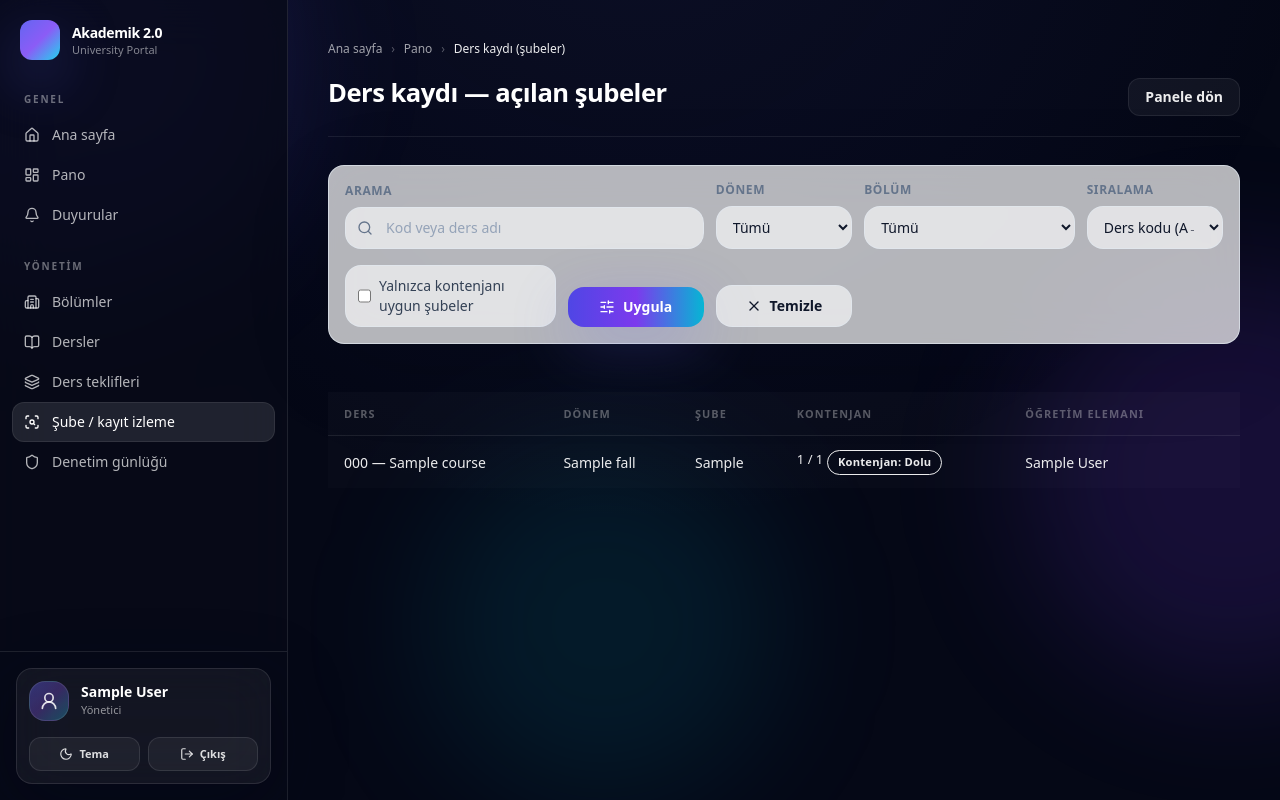
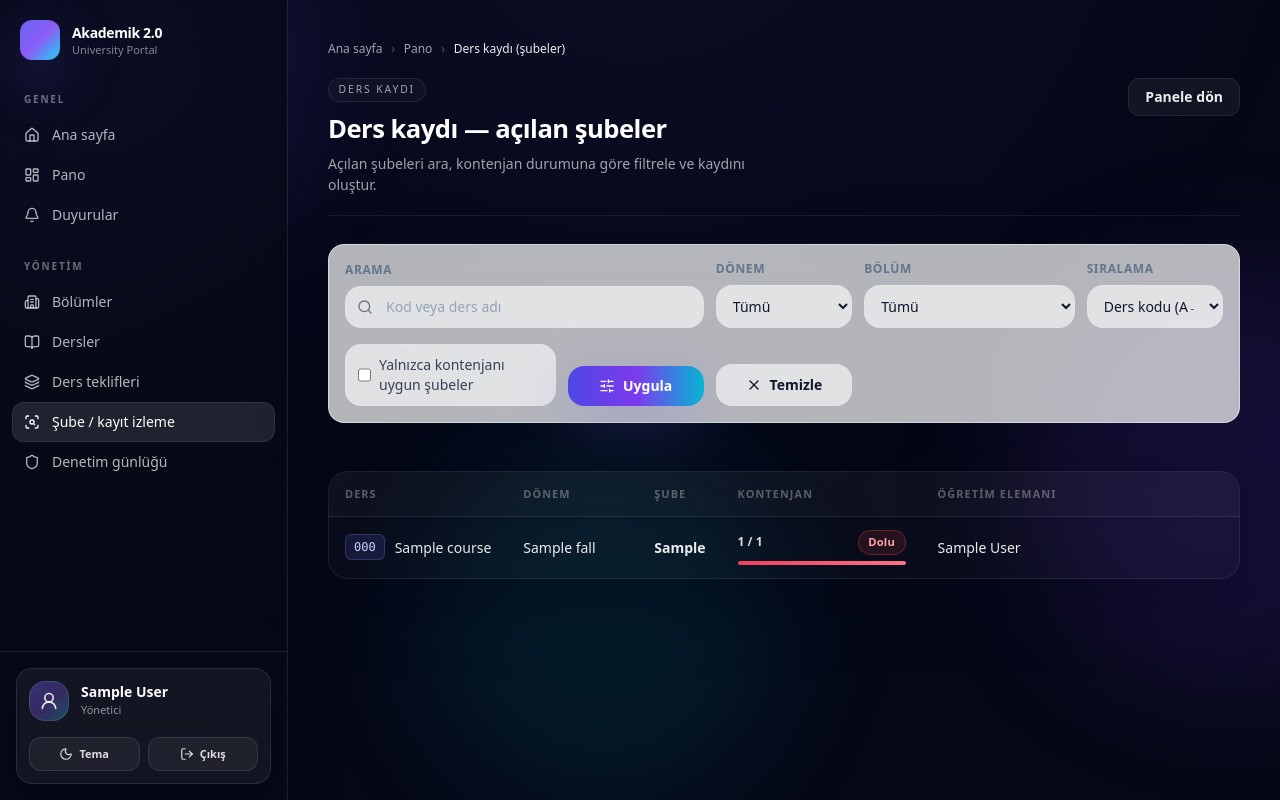
Before and after one commit to HimmetDemir45/student-course-selection-and-academic-management-program, a Django app: page /enrollments/sections/ in a window 1280 px wide. Run offline with Django 5.2, Linux system fonts and the light colour scheme; a user stored in the database is signed in; tables that the repository leaves empty hold one stand-in row (values such as "Sample post"); parts of the project's set-up code (start-up, migrations or seed data) failed here and were passed over; some libraries are stand-ins or nearby versions.

Commit message:
Aşama 4 / Grup A: ders & ders kaydı listelerini Akademik 2.0'a migre et
- courses/course_list.html: akd-table + akd-badge + ikonlu akd-btn,
  ders kodları için mono-font rozet
- courses/courseoffering_list.html: aynı pattern, ders sütununda
  kod+ad ikilisi
- enrollments/section_list.html: text-bg-* Bootstrap renk class'larını
  akd-badge--* varyasyonlarına çevir, phase14-capacity-bar yerine
  emerald/amber/rose gradient'li inline progress bar, blocker
  pill'leri akd-badge ile yeniden bağla, ders kaydı butonu
  akd-btn--primary

Toolbar include'ları (table_toolbar.html, *_filters.html) zaten
Tailwind ile modern olduğu için dokunulmadı.

```diff
--- a/templates/enrollments/section_list.html
+++ b/templates/enrollments/section_list.html
@@ -1,9 +1,11 @@
 {% extends "base.html" %}
 {% load i18n %}
-{% block title %}{% trans "Ders kaydı — şubeler" %}{% endblock %}
+
+{% block title %}{% trans "Ders kaydı — şubeler — Akademik 2.0" %}{% endblock %}
+
 {% block content %}
 {% trans "Ders kaydı — açılan şubeler" as section_title %}
-{% include "includes/page_header.html" with header_title=section_title header_actions_template="includes/page_header_actions/enrollment_section.html" %}
+{% include "includes/page_header.html" with header_title=section_title header_eyebrow=_("Ders kaydı") header_subtitle=_("Açılan şubeleri ara, kontenjan durumuna göre filtrele ve kaydını oluştur.") header_actions_template="includes/page_header_actions/enrollment_section.html" %}
 
 {% trans "Şube filtreleri" as section_toolbar_aria %}
 {% trans "Kod veya ders adı" as section_toolbar_placeholder %}
@@ -13,94 +15,116 @@
 {% if not sections %}
     {% trans "Şube bulunamadı" as section_empty_title %}
     {% trans "Kriterlere uygun şube bulunamadı. Filtreleri gevşetmeyi veya aramayı değiştirmeyi deneyin." as section_empty_message %}
-{% include "includes/empty_state.html" with empty_title=section_empty_title empty_message=section_empty_message %}
-{% endif %}
-
-<div class="phase17-table-wrap">
-<div class="table-responsive table-responsive-stack">
-<table class="table table-striped table-hover phase11-table phase17-table phase17-table--sticky align-middle">
+    {% include "includes/empty_state.html" with empty_title=section_empty_title empty_message=section_empty_message empty_icon="scan-search" %}
+{% else %}
+<div class="akd-table-wrap">
+    <table class="akd-table">
         <thead>
             <tr>
                 <th scope="col">{% trans "Ders" %}</th>
-        <th scope="col">{% trans "Dönem" %}</th>
-        <th scope="col">{% trans "Şube" %}</th>
-        <th scope="col">{% trans "Kontenjan" %}</th>
-        <th scope="col">{% trans "Öğretim elemanı" %}</th>
+                <th scope="col" style="width: 9rem;">{% trans "Dönem" %}</th>
+                <th scope="col" style="width: 5rem;">{% trans "Şube" %}</th>
+                <th scope="col" style="width: 14rem;">{% trans "Kontenjan" %}</th>
+                <th scope="col" style="width: 13rem;">{% trans "Öğretim elemanı" %}</th>
                 {% if user.is_authenticated and user.role == "student" %}
-        <th scope="col">{% trans "Önkoşul / çakışma" %}</th>
+                <th scope="col" style="width: 16rem;">{% trans "Önkoşul / çakışma" %}</th>
                 {% endif %}
-        <th scope="col"></th>
+                <th scope="col" style="width: 10rem;" class="text-end"></th>
             </tr>
         </thead>
         <tbody>
             {% for s in sections %}
             <tr>
-            <td>{{ s.offering.course.code }} — {{ s.offering.course.name }}</td>
-            <td>{{ s.offering.semester }}</td>
-            <td>{{ s.offering.section }}</td>
+                <td class="font-medium text-white">
+                    <div class="flex items-center gap-2.5">
+                        <span class="font-mono text-xs text-indigo-200 px-2 py-1 rounded-md bg-indigo-500/15 border border-indigo-400/25 flex-shrink-0">{{ s.offering.course.code }}</span>
+                        <span class="truncate text-white/90">{{ s.offering.course.name }}</span>
+                    </div>
+                </td>
+                <td class="text-white/75">{{ s.offering.semester }}</td>
+                <td class="text-white/85 font-semibold">{{ s.offering.section }}</td>
                 <td>
-                <div class="d-flex flex-column gap-1">
-                    <span class="small">{{ s.active_enrollment_count }} / {{ s.effective_quota }}</span>
+                    <div class="flex flex-col gap-1.5">
+                        <div class="flex items-center justify-between gap-2">
+                            <span class="text-xs text-white/85 font-semibold">{{ s.active_enrollment_count }} / {{ s.effective_quota }}</span>
                             {% if s.open_seats is not None %}
                                 {% if s.open_seats <= 0 %}
-                            <span class="badge text-bg-danger phase15-quota-badge">{% trans "Kontenjan: Dolu" %}</span>
+                                    <span class="akd-badge akd-badge--danger">{% trans "Dolu" %}</span>
                                 {% elif s.open_seats <= 3 %}
-                            <span class="badge text-bg-warning text-dark phase15-quota-badge">{% trans "Kontenjan: Son yerler" %}</span>
+                                    <span class="akd-badge akd-badge--warning">{% trans "Son yerler" %}</span>
                                 {% else %}
-                            <span class="badge text-bg-success phase15-quota-badge">{% trans "Kontenjan: Uygun" %}</span>
+                                    <span class="akd-badge akd-badge--success">{% trans "Uygun" %}</span>
                                 {% endif %}
                             {% endif %}
+                        </div>
                         {% if s.effective_quota %}
-                    <div class="phase14-capacity-bar mt-1 {% if s.capacity_pct >= 100 %}is-full{% elif s.capacity_pct >= 85 %}is-warn{% endif %}" aria-hidden="true">
-                        <span style="width: {% if s.capacity_pct > 100 %}100{% else %}{{ s.capacity_pct }}{% endif %}%;"></span>
+                        <div class="h-1 w-full rounded-full bg-white/10 overflow-hidden" aria-hidden="true">
+                            <div class="h-full transition-all
+                                {% if s.capacity_pct >= 100 %}bg-gradient-to-r from-rose-500 to-rose-400
+                                {% elif s.capacity_pct >= 85 %}bg-gradient-to-r from-amber-500 to-amber-400
+                                {% else %}bg-gradient-to-r from-emerald-500 to-emerald-400{% endif %}"
+                                style="width: {% if s.capacity_pct > 100 %}100{% else %}{{ s.capacity_pct }}{% endif %}%;"></div>
                         </div>
                         {% endif %}
                     </div>
                 </td>
-            <td>{% if s.offering.instructor %}{{ s.offering.instructor.user.get_full_name|default:s.offering.instructor.user.username }}{% else %}-{% endif %}</td>
+                <td class="text-white/75">
+                    {% if s.offering.instructor %}{{ s.offering.instructor.user.get_full_name|default:s.offering.instructor.user.username }}{% else %}—{% endif %}
+                </td>
                 {% if user.is_authenticated and user.role == "student" %}
                 <td>
                     {% if s.enrollment_preview %}
                         {% if s.enrollment_preview.eligible %}
-                        <span class="badge text-bg-success">{% trans "Ders kaydına uygun" %}</span>
+                            <span class="akd-badge akd-badge--success">
+                                <i data-lucide="check-circle-2" class="h-3 w-3"></i>{% trans "Uygun" %}
+                            </span>
                         {% else %}
-                        <div class="d-flex flex-column gap-1">
+                            <div class="flex flex-col gap-1">
                                 {% if s.enrollment_preview.blockers_display %}
                                     {% for b in s.enrollment_preview.blockers_display %}
-                                <span class="badge phase15-blocker-pill {% if b.kind == 'prerequisite' %}text-bg-secondary{% elif b.kind == 'conflict' %}text-bg-danger{% elif b.kind == 'capacity' %}text-bg-warning text-dark{% elif b.kind == 'window' %}text-bg-info text-dark{% else %}text-bg-light text-dark border{% endif %}">
-                                    {{ b.title }}: {{ b.detail }}
+                                        <span class="akd-badge
+                                            {% if b.kind == 'prerequisite' %}akd-badge--neutral
+                                            {% elif b.kind == 'conflict' %}akd-badge--danger
+                                            {% elif b.kind == 'capacity' %}akd-badge--warning
+                                            {% elif b.kind == 'window' %}akd-badge--info
+                                            {% else %}akd-badge--neutral{% endif %}"
+                                            style="white-space: normal; text-align: left;">
+                                            <strong>{{ b.title }}:</strong> {{ b.detail }}
                                         </span>
                                     {% endfor %}
                                 {% else %}
                                     {% for msg in s.enrollment_preview.blockers %}
-                                <span class="badge text-bg-danger phase15-blocker-pill">{{ msg }}</span>
+                                    <span class="akd-badge akd-badge--danger" style="white-space: normal; text-align: left;">{{ msg }}</span>
                                     {% endfor %}
                                 {% endif %}
                             </div>
                         {% endif %}
                     {% else %}
-                    <span class="text-muted">—</span>
+                        <span class="text-white/50">—</span>
                     {% endif %}
                 </td>
                 {% endif %}
-            <td>
+                <td class="text-end">
                     {% if user.is_authenticated and user.role == "student" %}
                     <form method="post" action="{% url 'enrollments:enroll' %}" class="d-inline">
                         {% csrf_token %}
                         <input type="hidden" name="section_id" value="{{ s.pk }}">
-                    <button type="submit" class="btn btn-sm btn-primary" {% if s.enrollment_preview and not s.enrollment_preview.eligible %}disabled aria-disabled="true" title="{% trans 'Önkoşul, çakışma veya kontenjan nedeniyle ders kaydı mümkün değil' %}"{% endif %} aria-label="{% trans 'Bu şubeye ders kaydı yap' %} {{ s.offering.course.code }}">
-                        {% trans "Ders kaydı" %}
+                        <button type="submit"
+                                class="akd-btn akd-btn--primary akd-btn--sm"
+                                {% if s.enrollment_preview and not s.enrollment_preview.eligible %}disabled aria-disabled="true" title="{% trans 'Önkoşul, çakışma veya kontenjan nedeniyle ders kaydı mümkün değil' %}"{% endif %}
+                                aria-label="{% trans 'Bu şubeye ders kaydı yap' %} {{ s.offering.course.code }}">
+                            <i data-lucide="plus" class="h-3.5 w-3.5"></i>
+                            <span>{% trans "Ders kaydı" %}</span>
                         </button>
                     </form>
                     {% endif %}
                 </td>
             </tr>
-    {% empty %}
-        <tr><td colspan="{% if user.is_authenticated and user.role == 'student' %}7{% else %}6{% endif %}" class="text-center text-muted">{% trans "Listelenecek şube yok." %}</td></tr>
             {% endfor %}
         </tbody>
     </table>
 </div>
-</div>
+{% endif %}
+
 {% include "includes/pagination.html" %}
 {% endblock %}
```
Also changed, not shown: templates/courses/course_list.html (+41 -27 lines), templates/courses/courseoffering_list.html (+50 -29 lines). Lines whose indentation alone changed are shown as unchanged.
